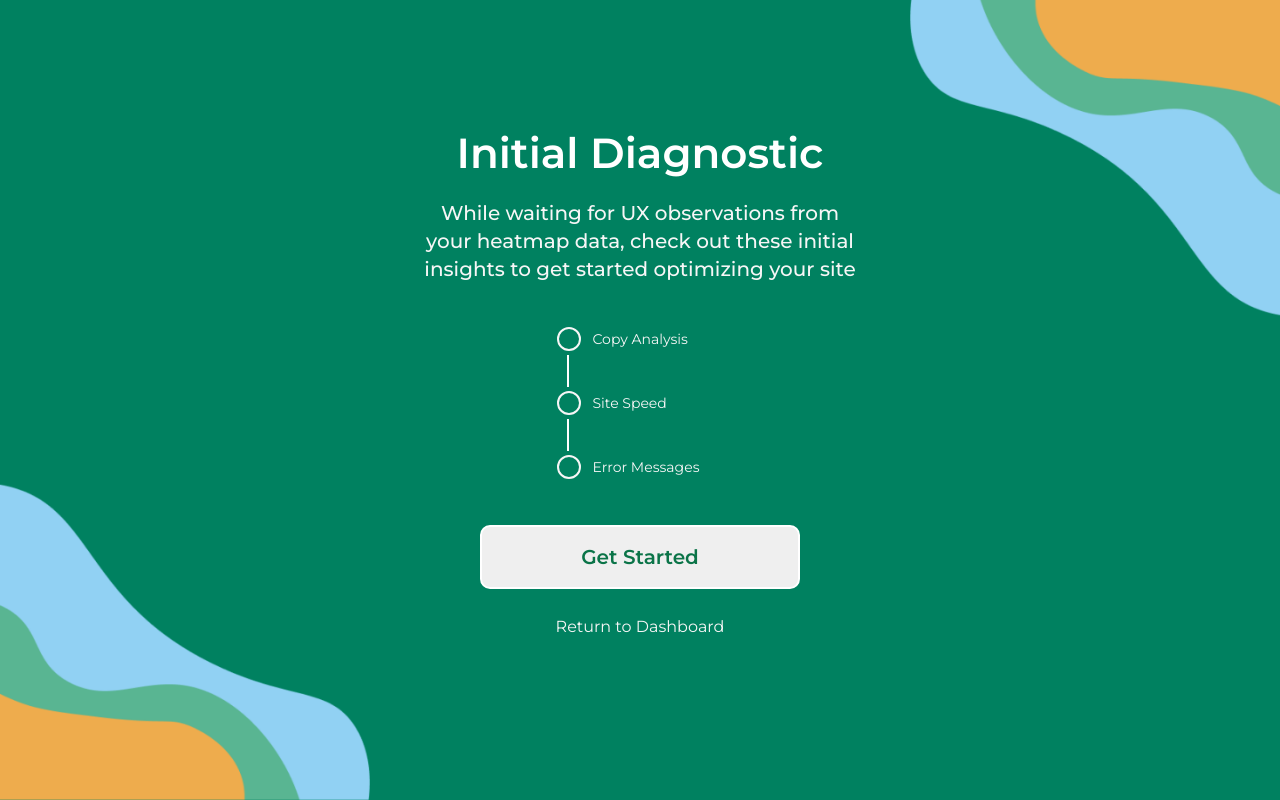
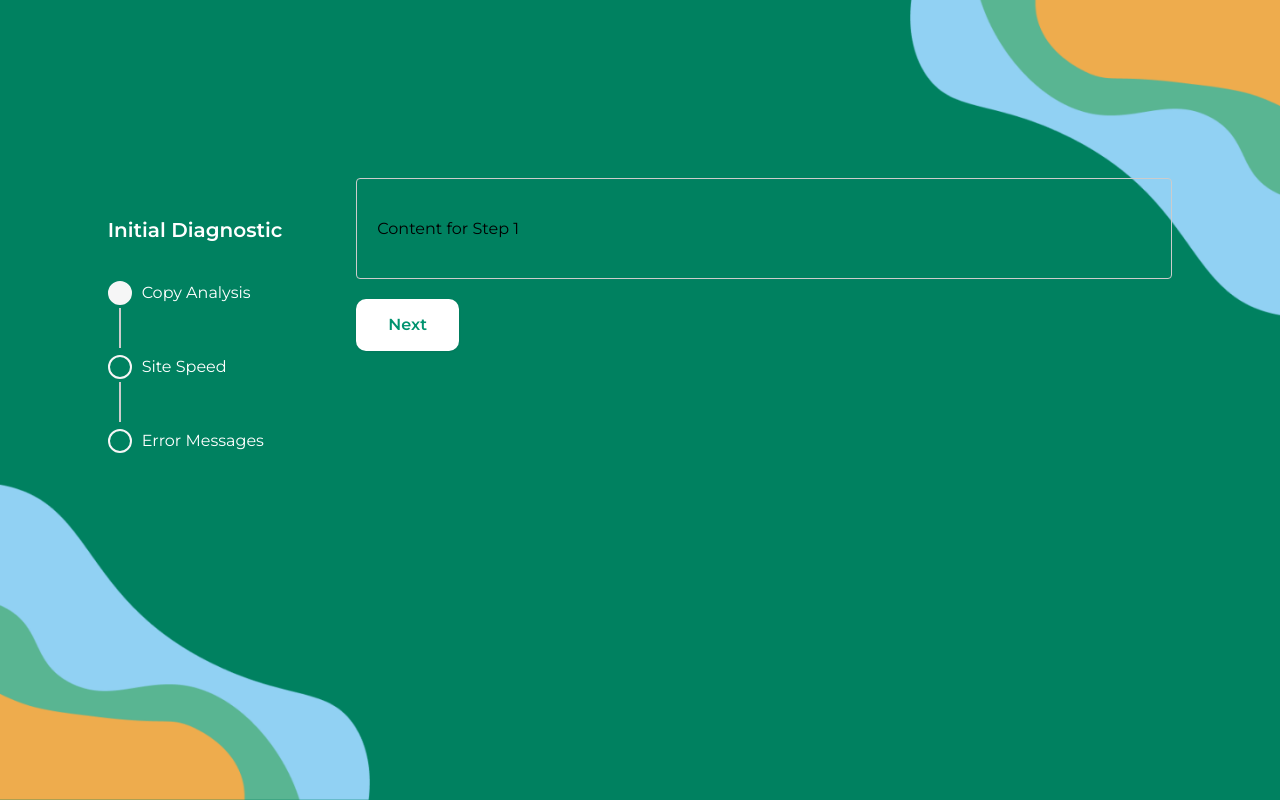
Before and after one commit to AdamsEugene/page-vitals, a Vue app: page / in a window 1280 px wide. Built offline with nearby package versions, Linux system fonts and the light colour scheme.

Commit message:
saving steps layout

```diff
--- a/src/App.vue
+++ b/src/App.vue
@@ -1,10 +1,12 @@
 <script setup lang="ts">
 import GetStarted from './components/GetStarted.vue'
+import Steppers from './components/Steppers.vue'
 </script>
 
 <template>
   <div id="app">
-    <GetStarted />
+    <!-- <GetStarted /> -->
+    <Steppers />
   </div>
 </template>
 
--- /dev/null
+++ b/src/components/Steppers.vue
@@ -0,0 +1,176 @@
+<template>
+    <div class="stepper-wrapper">
+        <div class="stepper">
+          <div class="title">Initial Diagnostic</div><br>
+        <div class="stepper-line"></div>
+        <div class="stepper-labels">
+            <div v-for="(label, index) in steps" :key="index" class="stepper-label" :class="{ 'active': currentStep >= index, 'completed': currentStep > index }" @click="setCurrentStep(index)">
+  <div class="stepper-circle">
+    <div class="checkmark" v-if="currentStep > index">&#10003;</div>
+  </div>
+  <div class="stepper-text">{{ label }}</div>
+</div>
+        </div>
+      </div>
+      <div class="content-wrapper">
+        <div class="stepper-content">
+          <div v-for="(content, index) in contents" :key="index" class="stepper-pane" v-show="currentStep === index">
+            {{ content }}
+          </div>
+        </div>
+        <div class="controls">
+          <button id="page_vitals_button" class="back" @click="prevStep" :disabled="currentStep === 0" v-if="currentStep !== 0">Back</button>
+          <button id="page_vitals_button" @click="nextStep" :disabled="currentStep === steps.length - 1">Next</button>
+        </div>
+      </div>
+    </div>
+  </template>
+
+  <script>
+  export default {
+    data() {
+      return {
+        steps: ['Copy Analysis', 'Site Speed', 'Error Messages'],
+        contents: ['Content for Step 1', 'Content for Step 2', 'Content for Step 3'],
+        currentStep: 0
+      };
+    },
+    methods: {
+      setCurrentStep(index) {
+        this.currentStep = index;
+      },
+      nextStep() {
+        if (this.currentStep < this.steps.length - 1) {
+          this.currentStep++;
+        }
+      },
+      prevStep() {
+        if (this.currentStep > 0) {
+          this.currentStep--;
+        }
+      }
+    }
+  };
+  </script>
+
+  <style scoped>
+  .stepper-content {
+  flex-grow: 1;
+  width: 816px;
+}
+
+  .stepper-wrapper {
+    display: flex;
+    align-items: flex-start;
+    justify-content: space-between;
+  }
+
+  .content-wrapper {
+  margin-left: 74px;
+  width: 816px;
+}
+
+  .stepper {
+    align-items: flex-start;
+  }
+
+  .title {
+  color: var(--Grey-White, #FFF);
+  font-family: Montserrat;
+  font-size: 20px;
+  font-style: normal;
+  font-weight: 600;
+  line-height: normal;
+  margin-bottom: 20px;
+}
+
+  .stepper-line {
+    background-color: #ccc;
+    width: 2px;
+    height: 100%;
+    margin-right: 20px;
+  }
+  .stepper-labels {
+    display: flex;
+    flex-direction: column;
+  }
+  .stepper-label {
+    cursor: pointer;
+    display: flex;
+    align-items: center;
+    margin-bottom: 50px;
+    font-size: 18px;
+    color: var(--Grey-White, #FFF);;
+  }
+  .stepper-label .stepper-circle {
+    position: relative;
+    width: 20px;
+    height: 20px;
+    border-radius: 50%;
+    background-color: none;
+    border: 2px solid #F6F6F6;
+    margin-right: 10px;
+  }
+  .stepper-label.active .stepper-circle {
+    background-color: #f6f6f6;
+  }
+  .stepper-text {
+    font-size: 16px;
+  }
+  .stepper-content {
+    flex-grow: 1;
+  }
+  .stepper-pane {
+    padding: 40px 20px;
+    border: 1px solid #ccc;
+    border-radius: 4px;
+    margin-bottom: 20px;
+    margin-top: -40px;
+  }
+  .controls {
+    display: flex;
+  justify-content: space-between;
+  margin-top: 20px;
+  }
+
+
+  .stepper-label:not(:last-child) .stepper-circle::after {
+    content: '';
+    position: absolute;
+    width: 2px;
+    height:40px;
+    background-color: #ccc;
+    bottom: -45px;
+    left: 50%;
+    transform: translateX(-50%);
+  }
+
+  #page_vitals_button{
+    padding: 12px 32px;
+    border-radius: 10px;
+    border: none;
+    background: var(--Grey-White, #FFF);
+    box-shadow: 0px 1px 2px 0px rgba(26, 40, 53, 0.09);
+    color: var(--Primary-03-Main, #00936F);
+    font-size: 16px;
+    font-weight: 600;
+    line-height: 28px;
+    cursor: pointer;
+  }
+
+  .back{
+    background-color: #004F3B !important;
+    color: var(--Grey-White, #FFF) !important;
+  }
+
+
+.checkmark {
+  position: absolute;
+  top: 50%;
+  left: 50%;
+  transform: translate(-50%, -50%);
+  color: green;
+  font-size: 14px;
+  font-weight: 900;
+}
+  </style>
--- a/tsconfig.json
+++ b/tsconfig.json
@@ -5,6 +5,7 @@
     "module": "ESNext",
     "lib": ["ES2020", "DOM", "DOM.Iterable"],
     "skipLibCheck": true,
+    "types": ["vue"],
 
     /* Bundler mode */
     "moduleResolution": "bundler",
```
